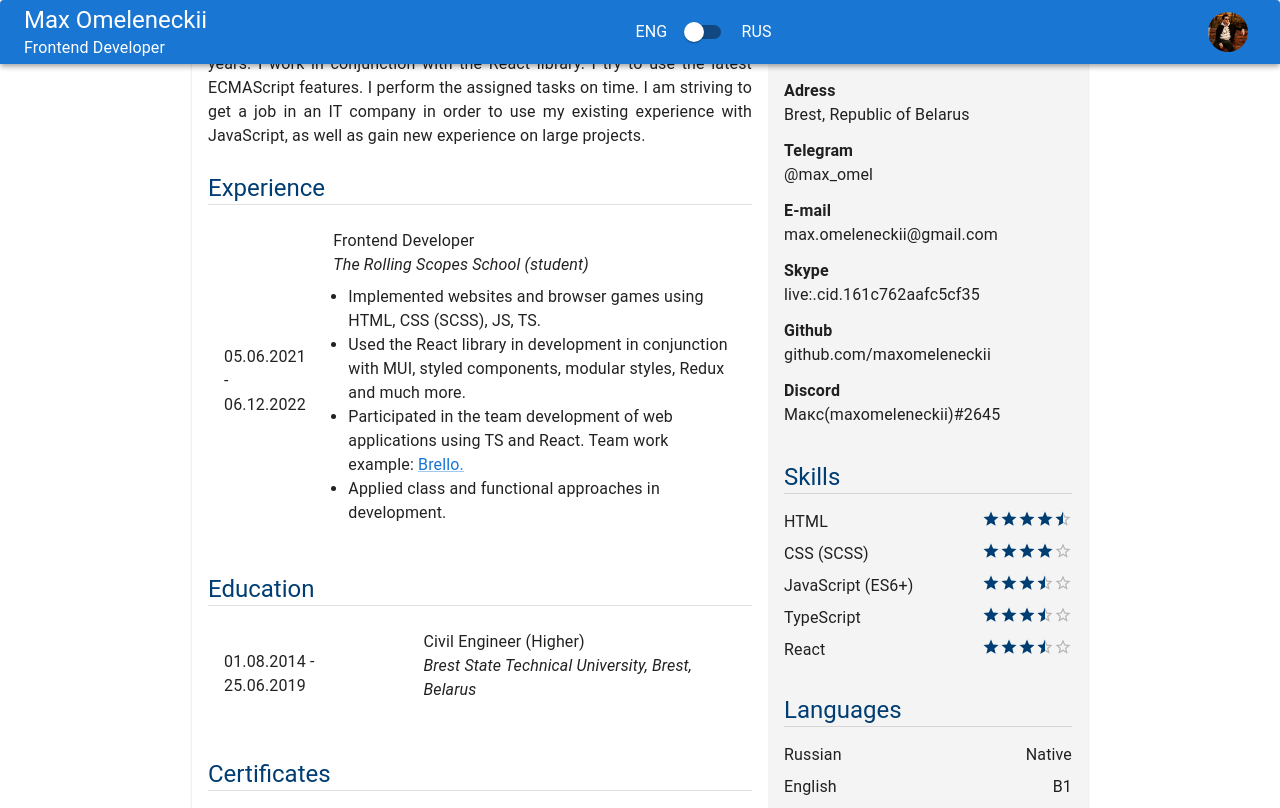
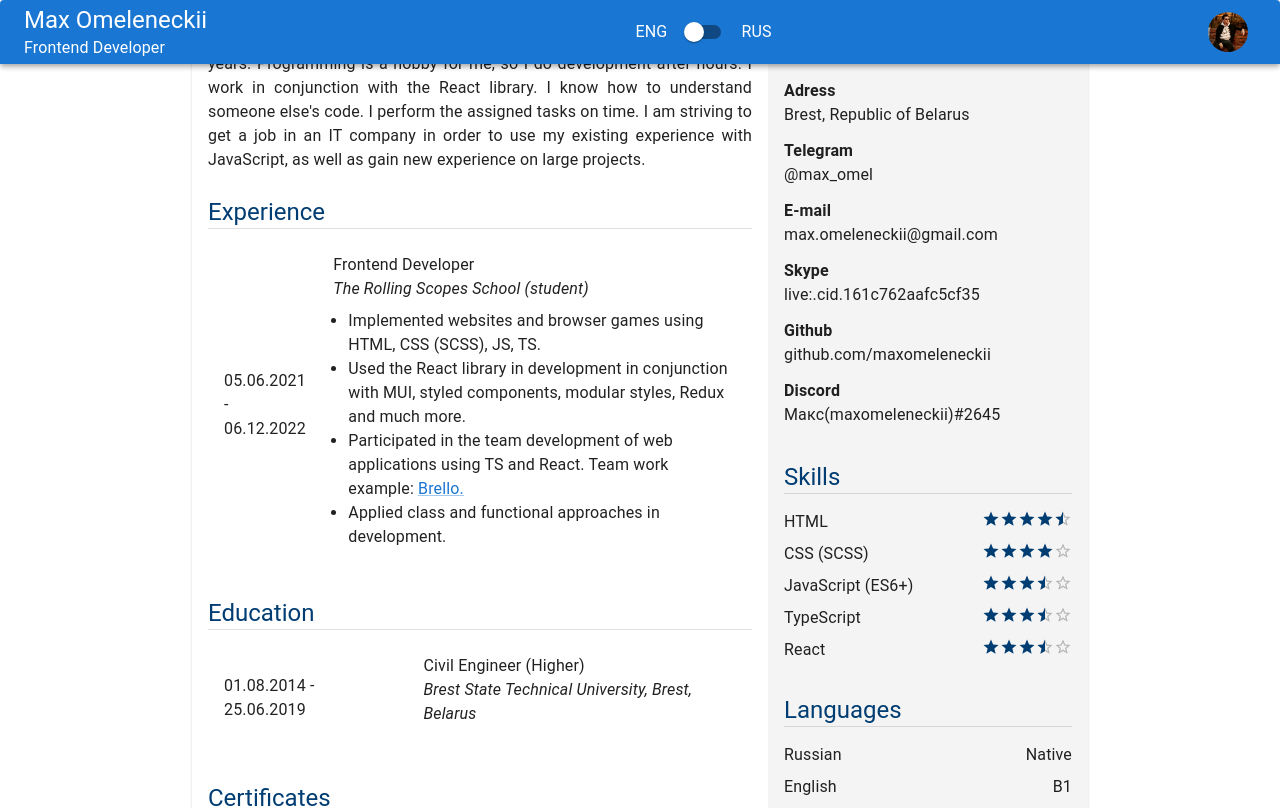
Before and after one commit to maxomeleneckii/cv, a React (Create React App) app: page / in a window 1280 px wide. Shown: the top 808 px of the page. Built offline with nearby package versions, Linux system fonts and the light colour scheme.

Commit message:
feat: add additional info about me

```diff
--- a/src/components/App.module.css
+++ b/src/components/App.module.css
@@ -1,4 +1,4 @@
-.app_wrapper {
+.appWrapper {
   margin: 0 auto;
   max-width: 56rem;
   width: 100%;
--- a/src/components/App.tsx
+++ b/src/components/App.tsx
@@ -6,7 +6,7 @@ import stylesApp from './App.module.css';
 function App() {
   return (
     <>
-      <Paper className={stylesApp.app_wrapper}>
+      <Paper className={stylesApp.appWrapper}>
         <Header />
         <Main />
       </Paper>
--- a/src/locales/en/translation.json
+++ b/src/locales/en/translation.json
@@ -11,7 +11,7 @@
       "company": "",
       "description": [
         {
-          "text": "A dedicated JavaScript developer engaged in programming for about 2 years. I work in conjunction with the React library. I try to use the latest ECMAScript features. I perform the assigned tasks on time. I am striving to get a job in an IT company in order to use my existing experience with JavaScript, as well as gain new experience on large projects."
+          "text": "A dedicated JavaScript developer engaged in programming for about 2 years. Programming is a hobby for me, so I do development after hours. I work in conjunction with the React library. I know how to understand someone else's code. I perform the assigned tasks on time. I am striving to get a job in an IT company in order to use my existing experience with JavaScript, as well as gain new experience on large projects."
         }
       ]
     },
--- a/src/locales/ru/translation.json
+++ b/src/locales/ru/translation.json
@@ -11,7 +11,7 @@
       "company": "",
       "description": [
         {
-          "text": "Целеустремлённый JavaScript разработчик занимающийся программированием уже около 2-х лет. Работаю в связке с библиотекой React. Стараюсь применять последние фичи EcmaScript. Поставленные задачи выполняю в установленные сроки. Стремлюсь получить работу в IT компании чтобы использовать имеющийся опыт с JavaScript, а также получать новый опыт на больших проектах."
+          "text": "Целеустремлённый JavaScript разработчик занимающийся программированием уже около 2-х лет. Программирование для меня - это хобби, поэтому в нерабочее время я занимаюсь разработкой. Работаю в связке с библиотекой React. Умею разбираться в чужом коде. Поставленные задачи выполняю в установленные сроки. Стремлюсь получить работу в IT компании чтобы использовать имеющийся опыт с JavaScript, а также получать новый опыт на больших проектах."
         }
       ]
     },
```
